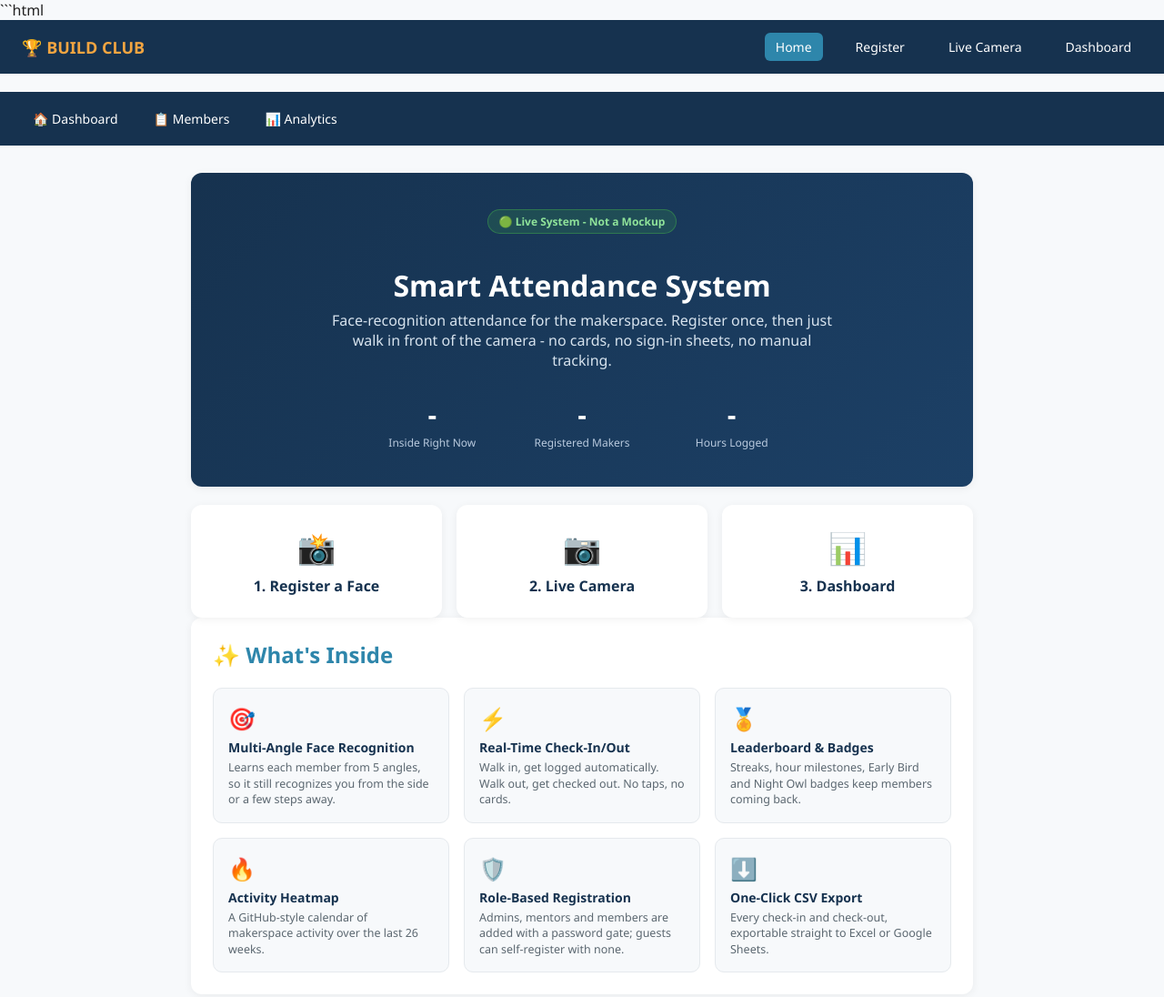
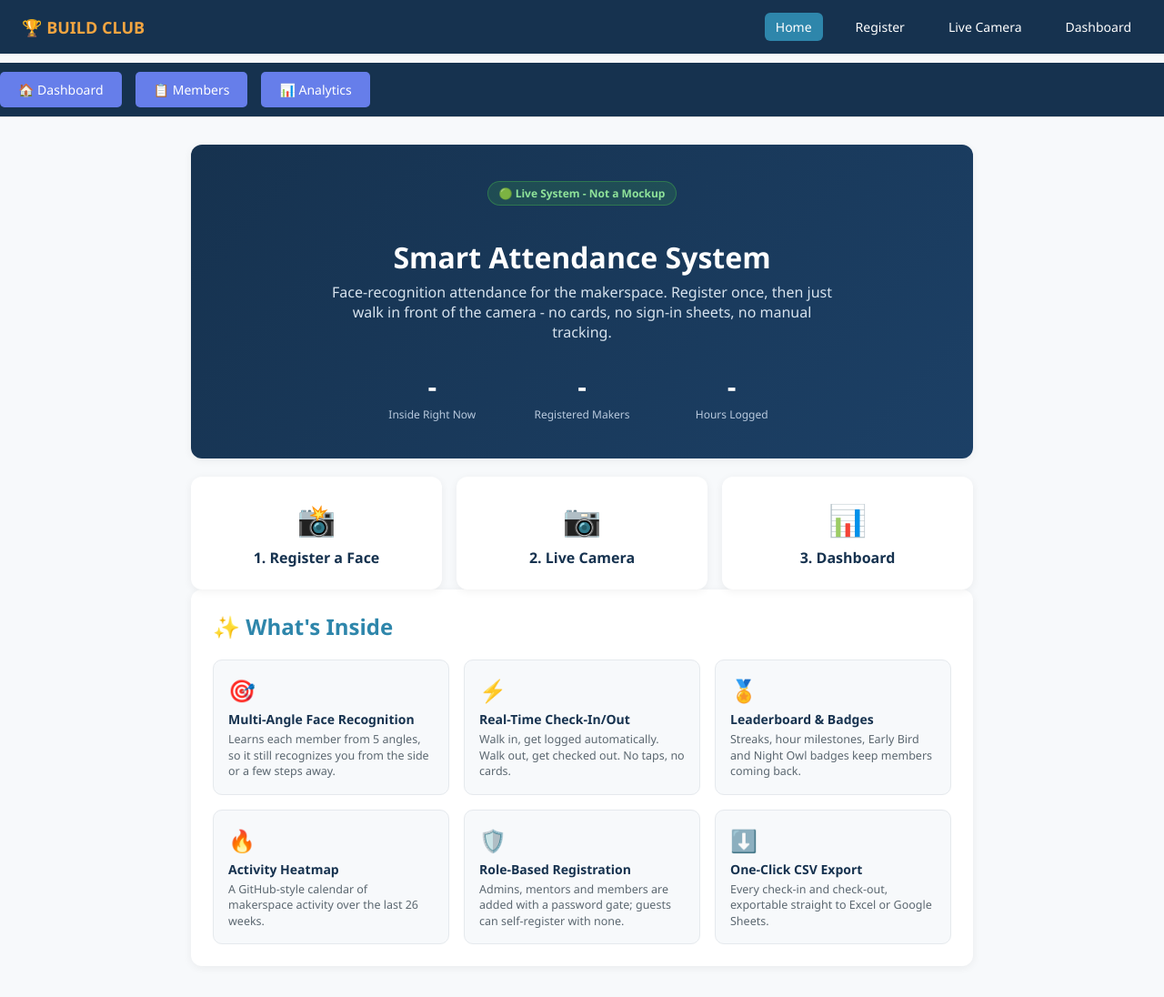
Before and after one commit to ankitguptaji345/buildclub-attendance, a plain HTML site: page frontend/index.html in a window 1280 px wide. Shown: the top 1096 px of the page at 91% size. Drawn offline with Linux system fonts and the light colour scheme; no server answers.

Commit message:
Refactor index.html to enhance navigation and layout
Removed comments and improved navigation styling.

````diff
--- a/frontend/index.html
+++ b/frontend/index.html
@@ -1,4 +1,3 @@
-```html
 <!DOCTYPE html>
 <html lang="en">
 <head>
@@ -16,7 +15,6 @@
 
 <body>
 
-  <!-- Main Website Navigation -->
   <nav>
     <div class="brand">🏆 BUILD CLUB</div>
 
@@ -26,19 +24,14 @@
     <a href="dashboard.html">Dashboard</a>
   </nav>
 
-
-  <!-- Dashboard Navigation Links -->
-  <nav style="display: flex; gap: 15px; margin: 20px 0;">
-    <a href="/" class="nav-link">🏠 Dashboard</a>
-    <a href="/members.html" class="nav-link">📋 Members</a>
-    <a href="/reports.html" class="nav-link">📊 Analytics</a>
+  <nav style="display: flex; gap: 15px; padding: 10px 0; margin: 10px 0; border-bottom: 1px solid #ddd;">
+    <a href="/" style="padding: 10px 20px; background: #667eea; color: white; border-radius: 5px; text-decoration: none;">🏠 Dashboard</a>
+    <a href="/members.html" style="padding: 10px 20px; background: #667eea; color: white; border-radius: 5px; text-decoration: none;">📋 Members</a>
+    <a href="/reports.html" style="padding: 10px 20px; background: #667eea; color: white; border-radius: 5px; text-decoration: none;">📊 Analytics</a>
   </nav>
 
-
-  <!-- Main Content -->
   <div class="container">
 
-    <!-- Hero Section -->
     <div class="card hero">
 
       <div class="hero-badge">
@@ -53,8 +46,6 @@
         no cards, no sign-in sheets, no manual tracking.
       </p>
 
-
-      <!-- Hero Statistics -->
       <div class="hero-stats">
 
         <div class="hero-stat">
@@ -75,8 +66,6 @@
       </div>
     </div>
 
-
-    <!-- Quick Access Links -->
     <div class="home-links">
 
       <a href="register.html">
@@ -96,15 +85,12 @@
 
     </div>
 
-
-    <!-- Features Section -->
     <div class="card">
 
       <h2>✨ What's Inside</h2>
 
       <div class="features-grid">
 
-        <!-- Feature 1 -->
         <div class="feature-card">
           <span class="f-icon">🎯</span>
 
@@ -118,8 +104,6 @@
           </div>
         </div>
 
-
-        <!-- Feature 2 -->
         <div class="feature-card">
           <span class="f-icon">⚡</span>
 
@@ -133,8 +117,6 @@
           </div>
         </div>
 
-
-        <!-- Feature 3 -->
         <div class="feature-card">
           <span class="f-icon">🏅</span>
 
@@ -148,8 +130,6 @@
           </div>
         </div>
 
-
-        <!-- Feature 4 -->
         <div class="feature-card">
           <span class="f-icon">🔥</span>
 
@@ -163,8 +143,6 @@
           </div>
         </div>
 
-
-        <!-- Feature 5 -->
         <div class="feature-card">
           <span class="f-icon">🛡️</span>
 
@@ -178,8 +156,6 @@
           </div>
         </div>
 
-
-        <!-- Feature 6 -->
         <div class="feature-card">
           <span class="f-icon">⬇️</span>
 
@@ -198,10 +174,7 @@
 
   </div>
 
-
-  <!-- Home JavaScript -->
   <script defer src="js/home.js"></script>
 
 </body>
 </html>
-```
````
